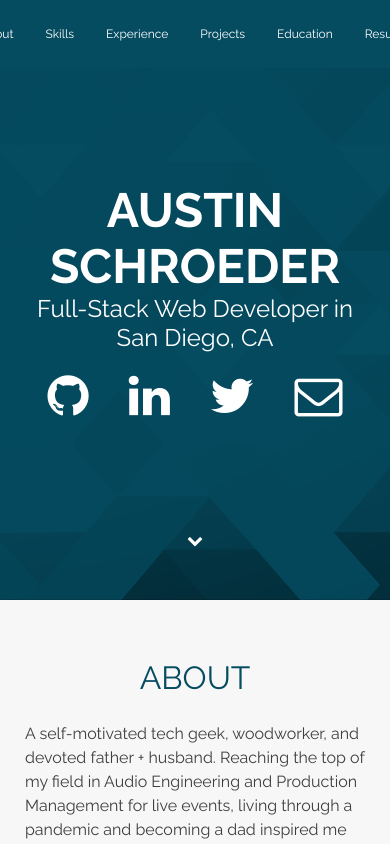
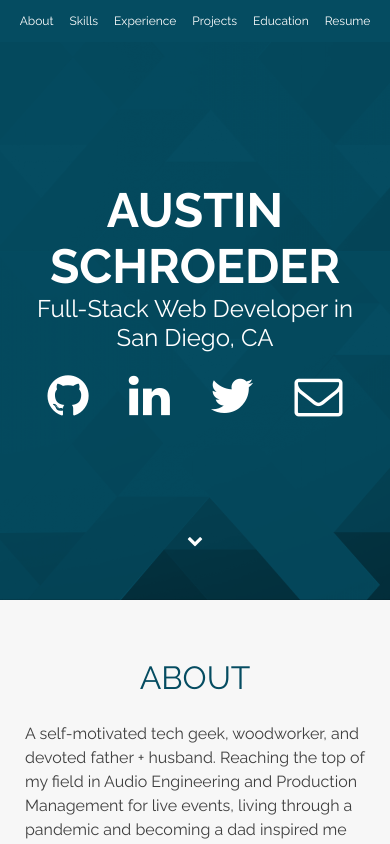
Before and after one commit to austinschroeder/portfolio-react, a React (Create React App) app: page / in a window 390 px wide. Shown: the top 844 px of the page. Built offline with nearby package versions, Linux system fonts and the light colour scheme.

Commit message:
update nav mobile styling

```diff
--- a/src/components/Education.js
+++ b/src/components/Education.js
@@ -5,7 +5,7 @@ const Education = () => {
   return (
     // <!-- BEGIN EDUCATION -->
     <div className="row box-shadow">
-      <div className="side-content"></div>
+      <SideContent />
       <div className="main-content">
         <div className="content-header">
           <Anchor id="education" />
@@ -57,8 +57,15 @@ const Education = () => {
 const Anchor = styled.div`
   display: block;
   position: relative;
-  top: -60px;
+  top: -10px;
   visibility: hidden;
+`;
+
+const SideContent = styled.div`
+  flex: 0 0 16.6%;
+  @media screen and (max-width: 600px) {
+    flex: 0 0 25px;
+  }
 `;
 
 const Card = styled.div`
--- a/src/components/Navbar.js
+++ b/src/components/Navbar.js
@@ -46,7 +46,10 @@ const NavBarContainer = styled.nav`
     color: white;
     padding: 10px 16px;
     text-decoration: none;
-    // Underline animation
+
+    @media screen and (max-width: 600px) {
+      padding: 10px 8px;
+    }
   }
 
   p {
@@ -75,7 +78,7 @@ const NavBarContainer = styled.nav`
 
   @media screen and (max-width: 600px) {
     font-size: 12px;
-    padding: 14px 6px;
+    padding: 1px 10px;
   }
 `;
 
```
